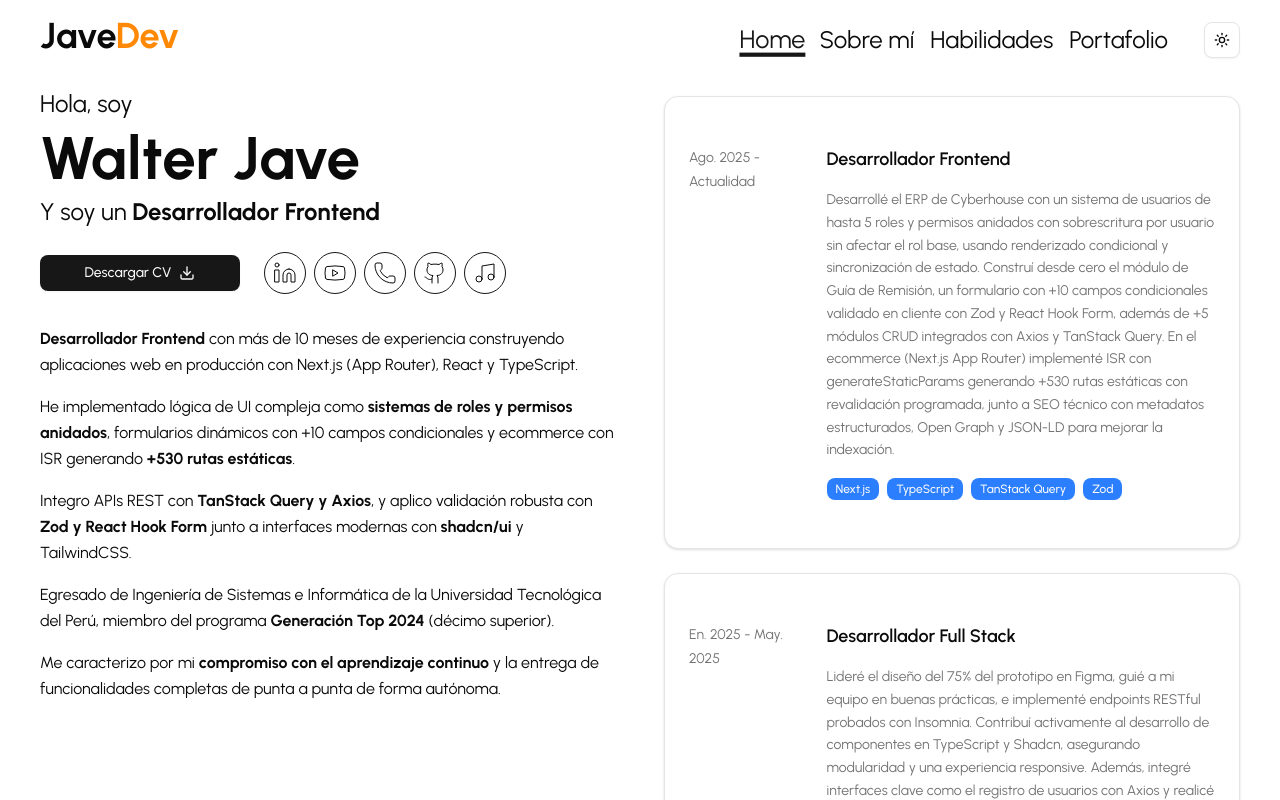
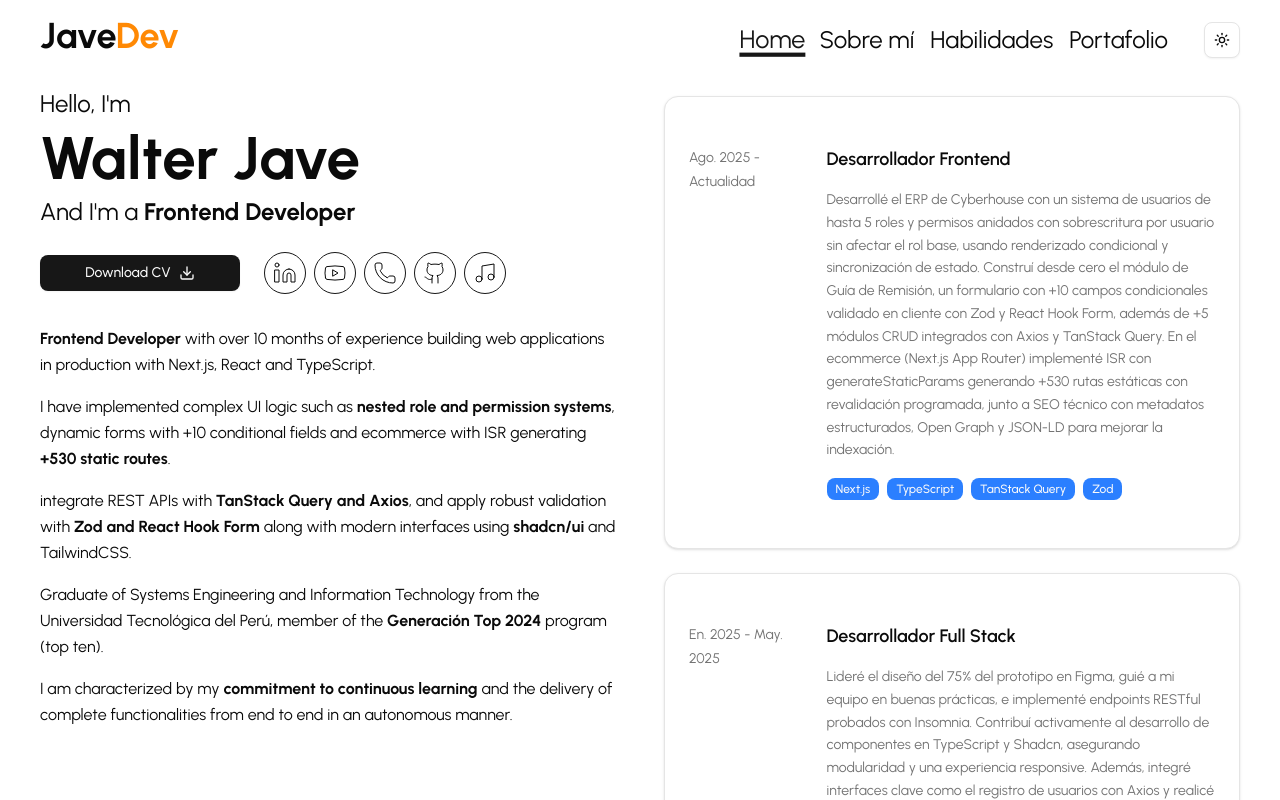
Before and after one commit to jbaxax/javedev-portfolio, a Next.js app: page / in a window 1280 px wide. Shown: the top 800 px of the page. Built offline with nearby package versions, Linux system fonts and the light colour scheme.

Commit message:
Translate homepage content to English and update descriptions for clarity

```diff
--- a/app/page.tsx
+++ b/app/page.tsx
@@ -14,11 +14,11 @@ export default function Home() {
         <div className="flex flex-col justify-start">
           <div className="space-y-6 text-center lg:text-left">
             <div className="space-y-2">
-              <p className="text-xl lg:text-2xl">Hola, soy</p>
+              <p className="text-xl lg:text-2xl">Hello, I'm</p>
               <h1 className="text-4xl lg:text-6xl font-bold">Walter Jave</h1>
               <p className="text-xl lg:text-2xl">
-                Y soy un{" "}
-                <span className="font-bold">Desarrollador Frontend</span>
+                And I'm a{" "}
+                <span className="font-bold">Frontend Developer</span>
               </p>
             </div>
 
@@ -29,7 +29,7 @@ export default function Home() {
                   href="https://utpedupe-my.sharepoint.com/:w:/g/personal/u19206658_utp_edu_pe/ERqsAUFP831DtjbmYqVqADwBy8AZ_zZnj_lOtXc9e7_ELQ?e=2tsYq9"
                   className="flex justify-center items-center gap-2"
                 >
-                  Descargar CV <Download />
+                  Download CV <Download />
                 </Link>
               </Button>
 
@@ -40,32 +40,32 @@ export default function Home() {
           {/* About Section */}
           <div className="mt-8 space-y-4 text-sm lg:text-base leading-relaxed">
             <p>
-              <strong>Desarrollador Frontend</strong> con más de 10 meses de
-              experiencia construyendo aplicaciones web en producción con
-              Next.js (App Router), React y TypeScript.
+              <strong>Frontend Developer</strong> with over 10 months of
+              experience building web applications in production with
+              Next.js, React and TypeScript.
             </p>
             <p>
-              He implementado lógica de UI compleja como{" "}
-              <strong>sistemas de roles y permisos anidados</strong>,
-              formularios dinámicos con +10 campos condicionales y ecommerce con
-              ISR generando <strong>+530 rutas estáticas</strong>.
+              I have implemented complex UI logic such as{" "}
+              <strong>nested role and permission systems</strong>,
+              dynamic forms with +10 conditional fields and ecommerce with
+              ISR generating <strong>+530 static routes</strong>.
             </p>
             <p>
-              Integro APIs REST con <strong>TanStack Query y Axios</strong>, y
-              aplico validación robusta con <strong>Zod y React Hook Form</strong>{" "}
-              junto a interfaces modernas con <strong>shadcn/ui</strong> y
+               integrate REST APIs with <strong>TanStack Query and Axios</strong>, and
+              apply robust validation with <strong>Zod and React Hook Form</strong>{" "}
+              along with modern interfaces using <strong>shadcn/ui</strong> and
               TailwindCSS.
             </p>
             <p>
-              Egresado de Ingeniería de Sistemas e Informática de la Universidad
-              Tecnológica del Perú, miembro del programa{" "}
-              <strong>Generación Top 2024</strong> (décimo superior).
+              Graduate of Systems Engineering and Information Technology from the
+              Universidad Tecnológica del Perú, member of the{" "}
+              <strong>Generación Top 2024</strong> program (top ten).
             </p>
             <p>
-              Me caracterizo por mi{" "}
-              <strong>compromiso con el aprendizaje continuo</strong> y la
-              entrega de funcionalidades completas de punta a punta de forma
-              autónoma.
+              I am characterized by my{" "}
+              <strong>commitment to continuous learning</strong> and the
+              delivery of complete functionalities from end to end in an
+              autonomous manner.
             </p>
           </div>
         </div>
```
